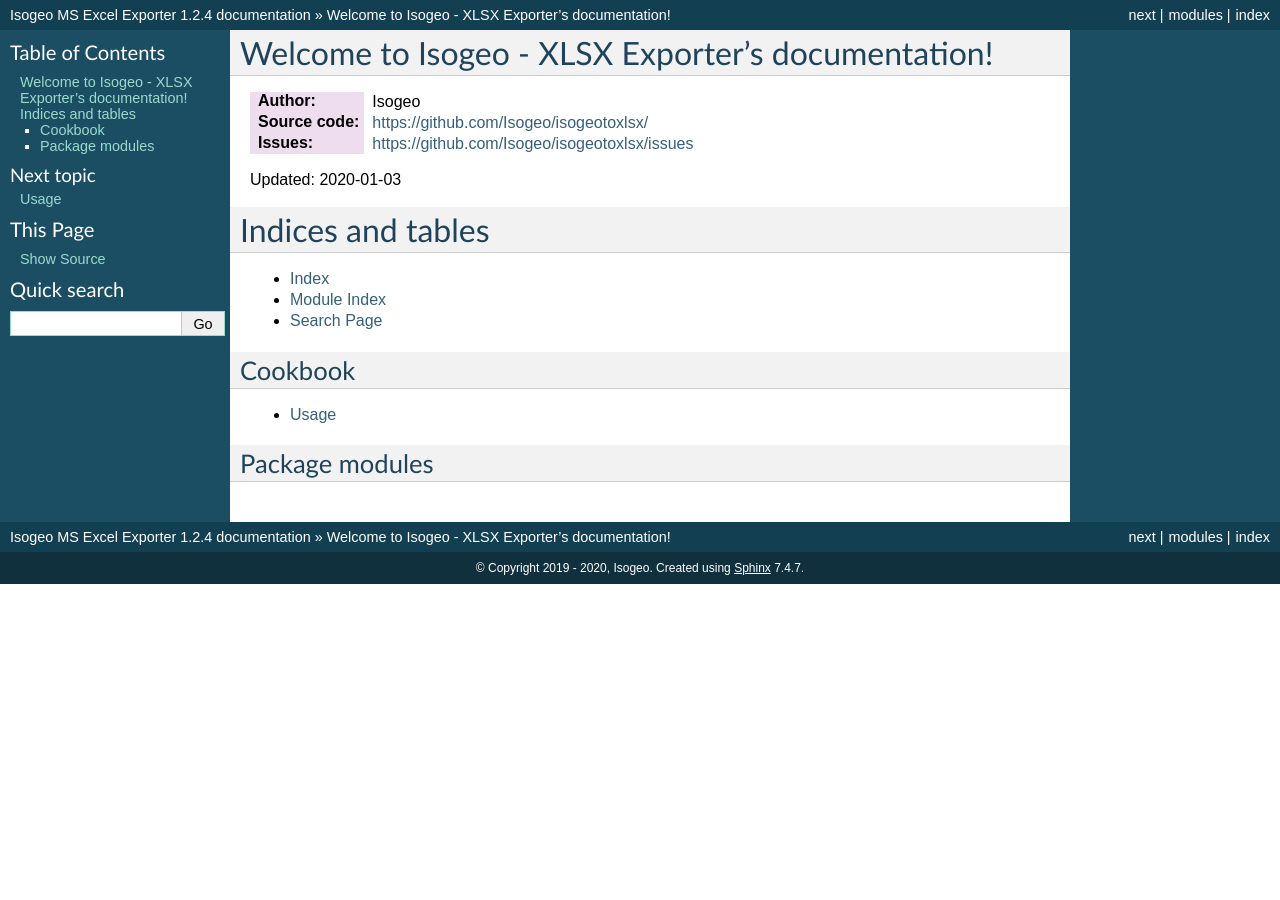
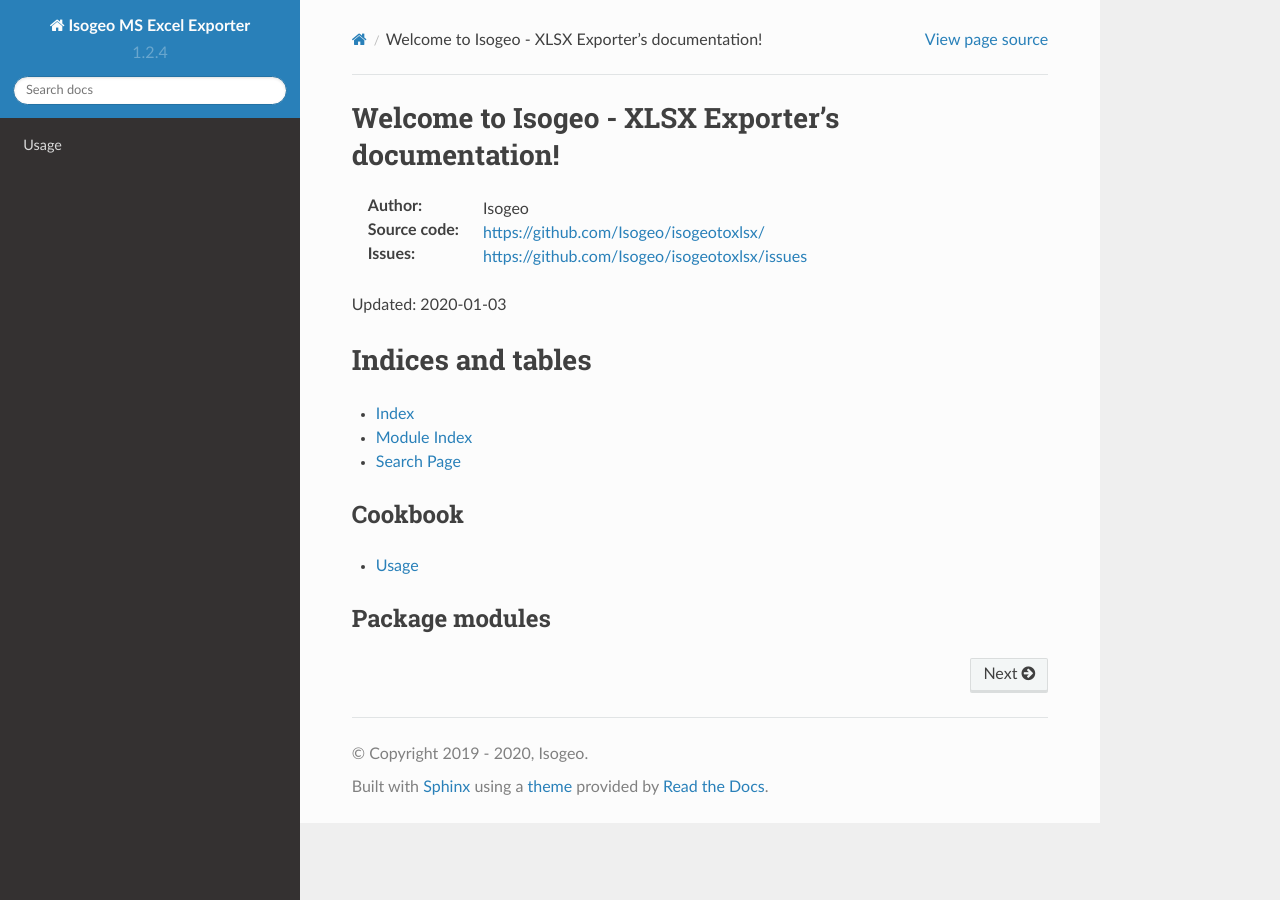
Before and after one commit to isogeo/export-xlsx-py, a Sphinx documentation site: the page built from docs/index.rst, in a window 1280 px wide. Built offline with Sphinx 7.4.7 and the Read the Docs theme 2.0.0, drawn with Linux system fonts in a browser that asks for light colours; pages that are not in the unit, such as notebooks, are missing from menus.

```diff
--- a/docs/conf.py
+++ b/docs/conf.py
@@ -47,15 +47,19 @@ release = VERSION
 # Add any Sphinx extension module names here, as strings. They can be
 # extensions coming with Sphinx (named 'sphinx.ext.*') or your custom
 # ones.
-extensions = ["sphinx.ext.autodoc", "sphinx.ext.viewcode"]
+extensions = [
+    "recommonmark",
+    "sphinx.ext.autodoc",
+    "sphinx_autodoc_typehints",
+    "sphinx_markdown_tables",
+    "sphinx_rtd_theme",
+]
 
 # Add any paths that contain templates here, relative to this directory.
 templates_path = ["_templates"]
 
 # The suffix(es) of source filenames.
-# You can specify multiple suffix as a list of string:
-#
-source_suffix = [".rst", ".md"]
+source_suffix = {".rst": "restructuredtext", ".md": "markdown"}
 
 
 # The master toctree document.
@@ -66,22 +70,23 @@ master_doc = "index"
 #
 # This is also used if you do content translation via gettext catalogs.
 # Usually you set "language" from the command line for these cases.
-language = None
+# language = None
 
 # List of patterns, relative to source directory, that match files and
 # directories to ignore when looking for source files.
 # This pattern also affects html_static_path and html_extra_path.
 exclude_patterns = [
     "_build",
-    "*.csv",
+    "*env*",
     "samples/*",
     "Thumbs.db",
     ".DS_Store",
-    "*env*",
     "libs/*",
-    "*.xml",
     "input/*",
     "output/*",
+    "*.csv",
+    "*.xlsx",
+    "*.xml",
 ]
 
 # The name of the Pygments (syntax highlighting) style to use.
@@ -93,7 +98,7 @@ pygments_style = "sphinx"
 # The theme to use for HTML and HTML Help pages.  See the documentation for
 # a list of builtin themes.
 #
-html_theme = "default"
+html_theme = "sphinx_rtd_theme"
 
 # Theme options are theme-specific and customize the look and feel of a theme
 # further.  For a list of options available for each theme, see the
@@ -198,7 +203,7 @@ intersphinx_mapping = {
 # -- Options for Epub output -------------------------------------------------
 
 # Bibliographic Dublin Core info.
-epub_title = project
+# epub_title = project
 
 # The unique identifier of the text. This can be a ISBN number
 # or the project homepage.
@@ -210,7 +215,7 @@ epub_title = project
 # epub_uid = ''
 
 # A list of files that should not be packed into the epub file.
-epub_exclude_files = ["search.html"]
+# epub_exclude_files = ["search.html"]
 
 
 # -- Extension configuration -------------------------------------------------
@@ -218,7 +223,7 @@ epub_exclude_files = ["search.html"]
 # -- Options for todo extension ----------------------------------------------
 
 # If true, `todo` and `todoList` produce output, else they produce nothing.
-todo_include_todos = True
+# todo_include_todos = True
 
 
 # -- Options for Sphinx API doc ----------------------------------------------
--- a/docs/index.rst
+++ b/docs/index.rst
@@ -1,8 +1,3 @@
-.. Isogeo - XLSX Exporter documentation master file, created by
-   sphinx-quickstart on Wed Dec  5 16:55:53 2018.
-   You can adapt this file completely to your liking, but it should at least
-   contain the root `toctree` directive.
-
 Welcome to Isogeo - XLSX Exporter's documentation!
 ==================================================
 
```
